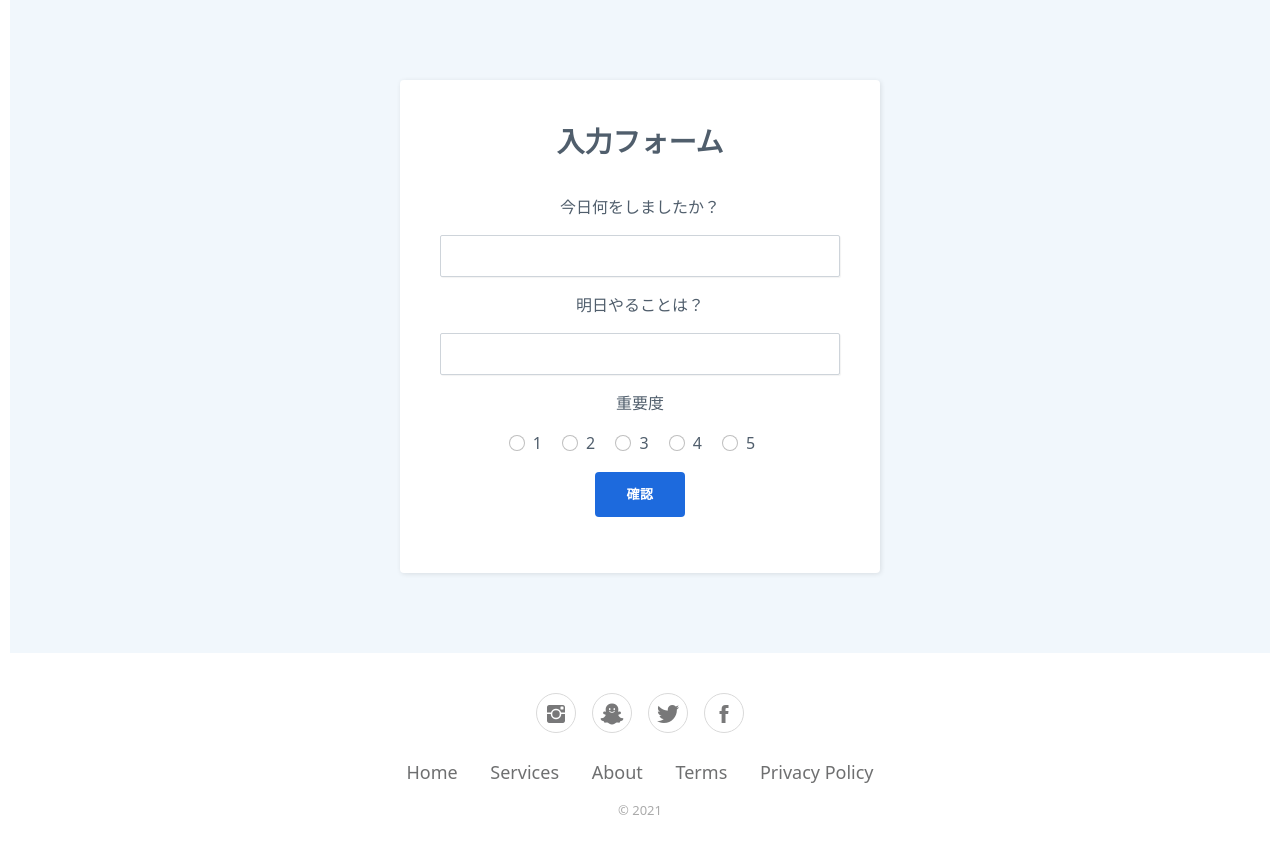
After one commit to nakashi94/Meat, a Flask app: page /reportform in a window 1280 px wide. The commit adds this page. Run offline with Flask 2, Linux system fonts and the light colour scheme.

Commit message:
create progressform && reportform

```diff
--- a/app.py
+++ b/app.py
@@ -38,6 +38,18 @@ def list():
     return render_template("list-form.html", title=title)
 
 
+@app.route("/progressform", methods=["GET", "POST"])
+def progform():
+    title="進捗状況"
+    return render_template("progressform.html",title=title)
+
+
+@app.route("/reportform", methods=["GET", "POST"])
+def input():
+    title="日報"
+    return render_template("reportform.html",title=title)
+
+
 if __name__ == "__main__":
     app.debug = True
     app.run(host="0.0.0.0", port=80)
--- /dev/null
+++ b/static/css/progressForm-Clean.css
@@ -0,0 +1,85 @@
+.contact-clean {
+  background: #f1f7fc;
+  padding: 80px 0;
+}
+
+@media (max-width:767px) {
+  .contact-clean {
+    padding: 20px 0;
+  }
+}
+
+.contact-clean form {
+  max-width: 480px;
+  width: 90%;
+  margin: 0 auto;
+  background-color: #ffffff;
+  padding: 40px;
+  border-radius: 4px;
+  color: #505e6c;
+  box-shadow: 1px 1px 5px rgba(0,0,0,0.1);
+}
+
+@media (max-width:767px) {
+  .contact-clean form {
+    padding: 30px;
+  }
+}
+
+.contact-clean h2 {
+  margin-top: 5px;
+  font-weight: bold;
+  font-size: 28px;
+  margin-bottom: 36px;
+  color: inherit;
+}
+
+.contact-clean form .form-control {
+  background: #fff;
+  border-radius: 2px;
+  box-shadow: 1px 1px 1px rgba(0,0,0,0.05);
+  outline: none;
+  color: inherit;
+  padding-left: 12px;
+  height: 42px;
+}
+
+.contact-clean form .form-control:focus {
+  border: 1px solid #b2b2b2;
+}
+
+.contact-clean form textarea.form-control {
+  min-height: 100px;
+  max-height: 260px;
+  padding-top: 10px;
+  resize: vertical;
+}
+
+.contact-clean form .btn {
+  padding: 16px 32px;
+  border: none;
+  background: none;
+  box-shadow: none;
+  text-shadow: none;
+  opacity: 0.9;
+  text-transform: uppercase;
+  font-weight: bold;
+  font-size: 13px;
+  letter-spacing: 0.4px;
+  line-height: 1;
+  outline: none !important;
+}
+
+.contact-clean form .btn:hover {
+  opacity: 1;
+}
+
+.contact-clean form .btn:active {
+  transform: translateY(1px);
+}
+
+.contact-clean form .btn-primary {
+  background-color: #055ada !important;
+  margin-top: 15px;
+  color: #fff;
+}
--- /dev/null
+++ b/static/css/reportForm-Clean.css
@@ -0,0 +1,88 @@
+.contact-clean {
+  background: #f1f7fc;
+  padding: 80px 0;
+}
+
+@media (max-width:767px) {
+  .contact-clean {
+    padding: 20px 0;
+  }
+}
+
+.contact-clean form {
+  max-width: 480px;
+  width: 90%;
+  margin: 0 auto;
+  background-color: #ffffff;
+  padding: 40px;
+  border-radius: 4px;
+  color: #505e6c;
+  box-shadow: 1px 1px 5px rgba(0,0,0,0.1);
+}
+
+@media (max-width:767px) {
+  .contact-clean form {
+    padding: 30px;
+  }
+}
+
+.contact-clean h2 {
+  margin-top: 5px;
+  font-weight: bold;
+  font-size: 28px;
+  margin-bottom: 36px;
+  color: inherit;
+}
+
+.contact-clean form .form-control {
+  background: #fff;
+  border-radius: 2px;
+  box-shadow: 1px 1px 1px rgba(0,0,0,0.05);
+  outline: none;
+  color: inherit;
+  padding-left: 12px;
+  height: 42px;
+}
+
+.contact-clean form .form-control:focus {
+  border: 1px solid #b2b2b2;
+}
+
+.contact-clean form textarea.form-control {
+  min-height: 100px;
+  max-height: 260px;
+  padding-top: 10px;
+  resize: vertical;
+}
+
+.contact-clean form .btn {
+  padding: 16px 32px;
+  border: none;
+  background: none;
+  box-shadow: none;
+  text-shadow: none;
+  opacity: 0.9;
+  text-transform: uppercase;
+  font-weight: bold;
+  font-size: 13px;
+  letter-spacing: 0.4px;
+  line-height: 1;
+  outline: none !important;
+}
+
+.contact-clean form .btn:hover {
+  opacity: 1;
+}
+
+.contact-clean form .btn:active {
+  transform: translateY(1px);
+}
+
+.contact-clean form .btn-primary {
+  background-color: #055ada !important;
+  margin-top: 15px;
+  color: #fff;
+}
+.text-center {
+  text-align: center!important;
+}
--- a/templates/layout.html
+++ b/templates/layout.html
@@ -14,6 +14,8 @@
     <link rel="stylesheet" href="{{url_for('static',filename='css/Registration-Form.css')}}">
     <link rel="stylesheet" href="{{url_for('static',filename='css/Navigation=with-Button.css')}}">
     <link rel="stylesheet" href="{{url_for('static',filename='css/Footer-Basic.css')}}">
+    <link rel="stylesheet" href="{{url_for('static',filename='css/reportForm-Clean.css')}}">
+    <link rel="stylesheet" href="{{url_for('static',filename='css/progressForm-Clean.css')}}">
   </head>
 
   <body>
--- a/templates/list-form.html
+++ b/templates/list-form.html
@@ -11,11 +11,11 @@
         navigation</span><span class="navbar-toggler-icon"></span></button>
     <div class="collapse navbar-collapse" id="navcol-1">
       <ul class="navbar-nav me-auto">
-        <li class="nav-item"></li>
-        <li class="nav-item"></li>
+        <li class="nav-item"><a href="/reportform">日報投稿</a></li>
+        <li class="nav-item"><a href="/progressform">進捗状況</li>
         <li class="nav-item dropdown"></li>
       </ul>
-      <span class="navbar-text actions"><a class="login" href="/login">Log In</a>
+      <span class="navbar-text actions">
         <a class="btn btn-light action-button" role="button" href="/">logout</a></span>
     </div>
   </div>
--- /dev/null
+++ b/templates/reportform.html
@@ -0,0 +1,40 @@
+{% extends "layout.html" %}
+
+{% block title %}
+{{title}}
+{% endblock %}
+
+{% block content %}
+<section class="contact-clean">
+  <form class="text-center" action="/list-form" method="post">
+    <h2 class="text-center">入力フォーム</h2>
+    <input type="hidden" value={{t}} name="team">
+    <input type="hidden" value={{u}} name="user_id">
+
+    <p>今日何をしましたか？</p>
+    <div class="mb-3"><input class="form-control" type="text" name="done" placeholder=""></div>
+    <p>明日やることは？</p>
+    <div class="mb-3"><input class="form-control" type="text" name="do" placeholder=""></div>
+    <p>重要度</p>
+    <div class="text-center">
+      <div class="form-check form-check-inline"><input class="form-check-input" type="radio" id="formCheck-1"
+          name="importance" value="1"><label class="form-check-label" for="formCheck-1">1</label>
+      </div>
+
+      <div class="form-check form-check-inline text-center"><input class="form-check-input" type="radio"
+          id="formCheck-2" name="importance" value="2"><label class="form-check-label" for="formCheck-1">2</label>
+      </div>
+      <div class="form-check form-check-inline"><input class="form-check-input" type="radio" id="formCheck-3"
+          name="importance" value="3"><label class="form-check-label" for="formCheck-3">3</label>
+      </div>
+      <div class="form-check form-check-inline"><input class="form-check-input" type="radio" id="formCheck-4"
+          name="importance" value="4"><label class="form-check-label" for="formCheck-3">4</label>
+      </div>
+      <div class="form-check form-check-inline"><input class="form-check-input" type="radio" id="formCheck-5"
+          name="importance" value="5"><label class="form-check-label" for="formCheck-3">5</label>
+      </div>
+    </div>
+    <div class="mb-3"><button class="btn btn-primary" type="submit" value="確認">確認 </button></div>
+  </form>
+</section>
+{% endblock %}
```
Also changed, not shown: templates/progressform.html (added, +44 -0 lines).
